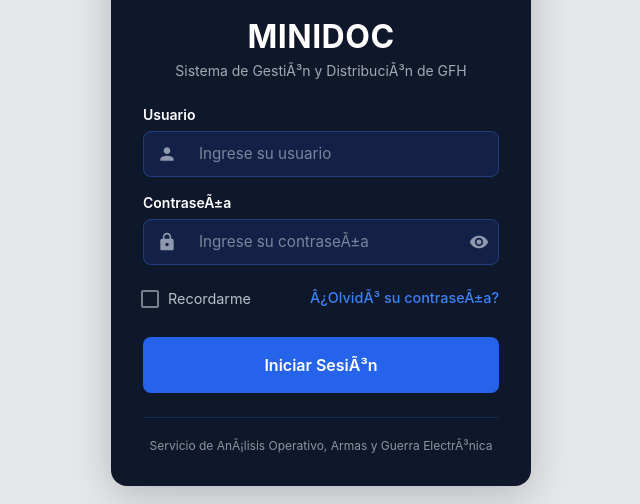
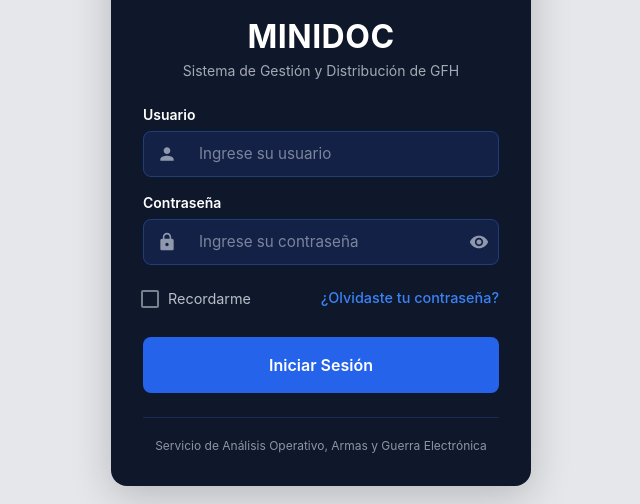
Before and after one commit to luchobalot/Frontend-Minidoc, a React (Vite) app in the folder Curso-MUI/vite-project/: page / in a window 1280 px wide. Shown: the part 206-710 px from the top of the page, without its empty margins (319-959 px from the left). Built offline with nearby package versions, Linux system fonts and the light colour scheme.

Commit message:
Corrección de errores de escritura en el Login

```diff
--- a/Curso-MUI/vite-project/src/pages/Login/Login.jsx
+++ b/Curso-MUI/vite-project/src/pages/Login/Login.jsx
@@ -314,24 +314,24 @@ function Login() {
     setIsLoading(true);
     setErrorMessage('');
 
-    // Simular login (aquÃ­ conectarÃ­as con tu servicio real)
+    // Simular login
     setTimeout(() => {
       if (formData.username && formData.password) {
         setIsLoading(false);
         setIsExiting(true);
 
-        // Esperar a que termine la animaciÃ³n de salida antes de mostrar bienvenida
+        // Esperar a que termine la animación de salida antes de mostrar bienvenida
         setTimeout(() => {
           setLoginSuccess(true);
 
-          // Redirigir a /test despuÃ©s de 2.5 segundos
+          // Redirigir despues de 2 segundos
           setTimeout(() => {
             navigate('/test');
-          }, 2500);
+          }, 2000);
         }, 400);
       } else {
         setIsLoading(false);
-        setErrorMessage('Por favor ingrese usuario y contraseÃ±a vÃ¡lidos');
+        setErrorMessage('Por favor ingrese usuario y contraseña válidos');
       }
     }, 2000);
   };
@@ -389,7 +389,7 @@ function Login() {
                     },
                   }}
                 >
-                  Sistema de GestiÃ³n y DistribuciÃ³n de GFH
+                  Sistema de Gestión y Distribución de GFH
                 </Typography>
               </Box>
 
@@ -442,7 +442,7 @@ function Login() {
                       fontSize: '0.875rem'
                     }}
                   >
-                    ContraseÃ±a
+                    Contraseña
                   </Typography>
                   <StyledTextField
                     fullWidth
@@ -450,7 +450,7 @@ function Login() {
                     type={showPassword ? 'text' : 'password'}
                     value={formData.password}
                     onChange={handleInputChange}
-                    placeholder="Ingrese su contraseÃ±a"
+                    placeholder="Ingrese su contraseña"
                     required
                     disabled={isLoading}
                     autoComplete="current-password"
@@ -519,7 +519,7 @@ function Login() {
                     label="Recordarme"
                   />
                   <StyledLink href="#" variant="body2">
-                    Â¿OlvidÃ³ su contraseÃ±a?
+                    ¿Olvidaste tu contraseña?
                   </StyledLink>
                 </Box>
 
@@ -536,7 +536,7 @@ function Login() {
                       sx={{ color: '#FFFFFF' }}
                     />
                   ) : (
-                    'Iniciar SesiÃ³n'
+                    'Iniciar Sesión'
                   )}
                 </LoginButton>
               </Box>
@@ -560,13 +560,13 @@ function Login() {
                     lineHeight: 1.4,
                   }}
                 >
-                  Servicio de AnÃ¡lisis Operativo, Armas y Guerra ElectrÃ³nica
+                  Servicio de Análisis Operativo, Armas y Guerra Electrónica
                 </Typography>
               </Box>
             </Box>
           </LoginPaper>
         ) : (
-          // Welcome Screen
+          // Cartel de bienvenida
           <WelcomePaper elevation={0}>
             <Box textAlign="center" py={2}>
               <CheckIconBox>
@@ -579,7 +579,7 @@ function Login() {
                 color="#FFFFFF"
                 mb={2}
               >
-                Â¡Bienvenido!
+                ¡Bienvenido!
               </Typography>
 
               <Typography
```
